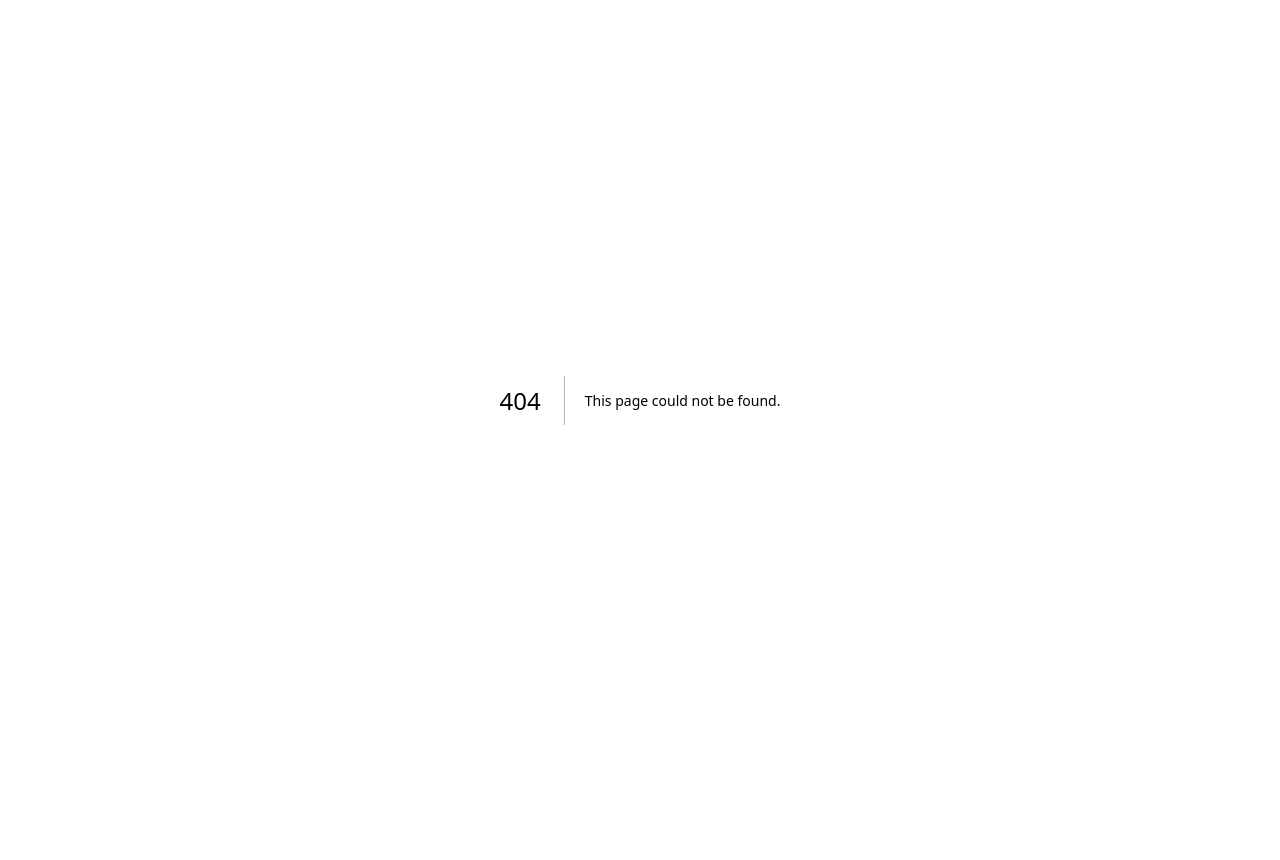
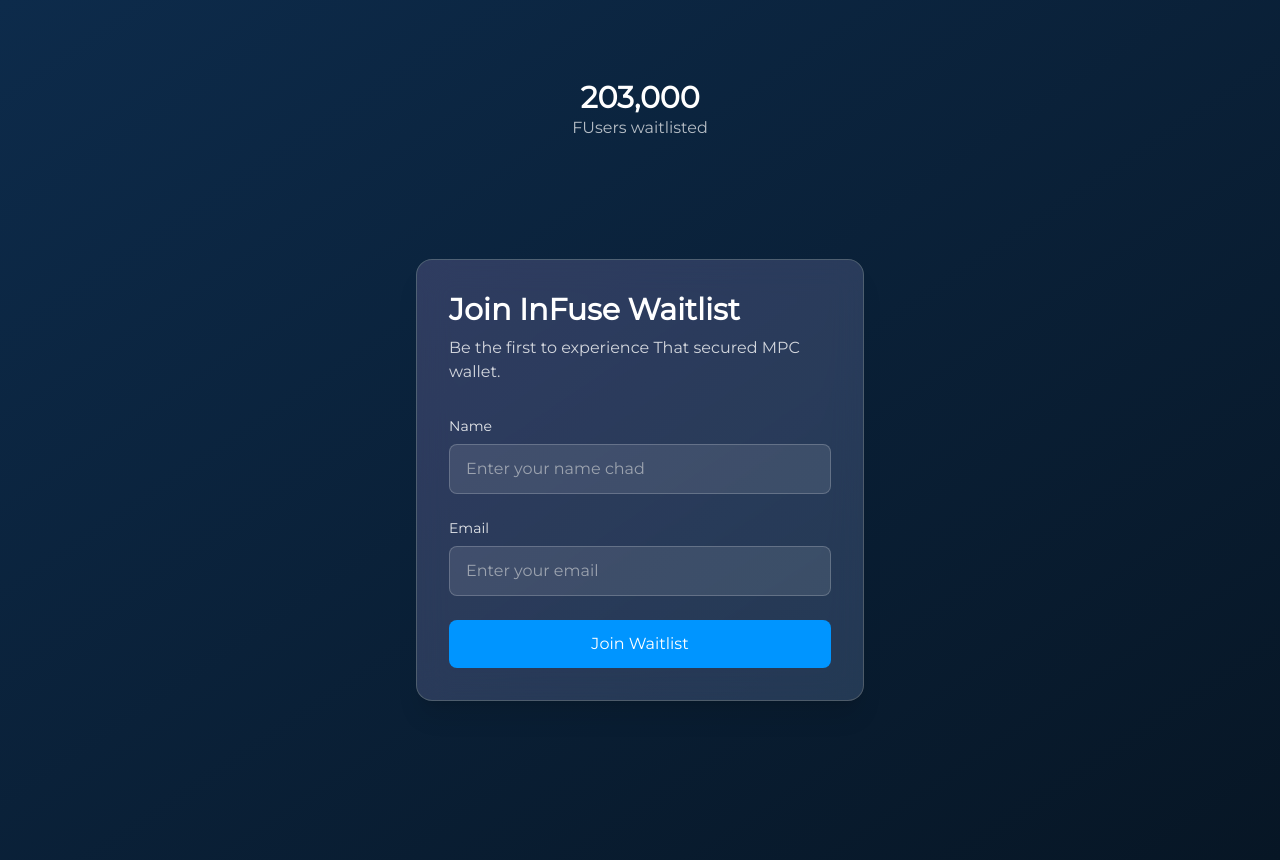
Before and after one commit to ahmadou5/fuser, a Next.js app: page /waitlist in a window 1280 px wide. Before the commit this address had no page. Before the commit the page ends 800 px from the top, so only its background shows below. Built offline with nearby package versions, Linux system fonts and the light colour scheme.

Commit message:
uploaded the imw2

```diff
--- a/package.json
+++ b/package.json
@@ -10,6 +10,7 @@
   },
   "dependencies": {
     "@radix-ui/react-slot": "^1.1.2",
+    "@react-spring/web": "^9.7.5",
     "class-variance-authority": "^0.7.1",
     "clsx": "^2.1.1",
     "lucide-react": "^0.475.0",
--- /dev/null
+++ b/src/app/waitlist/Form.tsx
@@ -0,0 +1,169 @@
+"use client";
+import React, { useState, FormEvent, ChangeEvent } from "react";
+import { CheckCircle2, Loader2 } from "lucide-react";
+import { Button } from "@/components/ui/button";
+import { useRouter } from "next/navigation";
+interface FormData {
+  name: string;
+  email: string;
+}
+
+type FormStatus = "idle" | "loading" | "success";
+
+interface WaitlistFormProps {
+  onSubmit?: (data: FormData) => Promise<void>;
+  className?: string;
+}
+
+const WaitlistForm: React.FC<WaitlistFormProps> = ({
+  onSubmit,
+  className = "",
+}) => {
+  const [formData, setFormData] = useState<FormData>({
+    name: "",
+    email: "",
+  });
+  const [status, setStatus] = useState<FormStatus>("idle");
+  const [error, setError] = useState<string>("");
+  const router = useRouter();
+  const handleSubmit = async (e: FormEvent<HTMLFormElement>) => {
+    e.preventDefault();
+    setStatus("loading");
+    setError("");
+
+    try {
+      if (onSubmit) {
+        await onSubmit(formData);
+      } else {
+        // Simulate API call if no onSubmit provided
+        await new Promise((resolve) => setTimeout(resolve, 1500));
+      }
+      setStatus("success");
+    } catch (err) {
+      setError(
+        err instanceof Error
+          ? err.message
+          : "Something went wrong. Please try again."
+      );
+      setStatus("idle");
+    }
+  };
+
+  const handleChange = (e: ChangeEvent<HTMLInputElement>) => {
+    const { name, value } = e.target;
+    setFormData((prev) => ({
+      ...prev,
+      [name]: value,
+    }));
+  };
+
+  if (status === "success") {
+    return (
+      <div className="min-h-[700px] flex items-center justify-center p-6">
+        <div className="relative w-full max-w-md p-8 rounded-2xl overflow-hidden backdrop-blur-lg bg-white/10 border border-white/20 shadow-xl animate-fade-in">
+          <div className="absolute inset-0 bg-gradient-to-br from-green-500/30 to-blue-500/30 opacity-30" />
+          <div className="relative flex flex-col items-center text-center space-y-4">
+            <CheckCircle2 className="w-16 h-16 text-green-500 animate-bounce" />
+            <h2 className="text-2xl font-bold text-white">
+              Thank you for joining!
+            </h2>
+            <p className="text-gray-200">
+              We&apos;ll notify you when we launch. Stay tuned!
+            </p>
+          </div>
+          <div className="w-[90%] ml-auto mr-auto mt-6 items-center justify-center flex">
+            <Button
+              //variant="secondary"
+              className="bg-[#0095FF] ml-auto mr-auto w-[60%] text-white hover:bg-[#0095FF]/90"
+              onClick={() => router.back()}
+            >
+              Back Home
+            </Button>
+          </div>
+        </div>
+      </div>
+    );
+  }
+
+  return (
+    <div
+      className={`min-h-[600px] flex items-center justify-center p-6 ${className}`}
+    >
+      <div className="relative w-full max-w-md p-8 rounded-2xl overflow-hidden backdrop-blur-lg bg-white/10 border border-white/20 shadow-xl">
+        <div className="absolute inset-0 bg-gradient-to-br from-purple-500/30 to-blue-500/30 opacity-30" />
+
+        <div className="relative">
+          <h2 className="text-3xl font-bold text-white mb-2 animate-fade-in">
+            Join InFuse Waitlist
+          </h2>
+          <p className="text-gray-200 mb-8 animate-fade-in opacity-90">
+            Be the first to experience That secured MPC wallet.
+          </p>
+
+          <form onSubmit={handleSubmit} className="space-y-6">
+            <div className="space-y-2 animate-slide-up">
+              <label
+                htmlFor="name"
+                className="block text-sm font-medium text-gray-200"
+              >
+                Name
+              </label>
+              <input
+                type="text"
+                id="name"
+                name="name"
+                required
+                value={formData.name}
+                onChange={handleChange}
+                className="w-full px-4 py-3 rounded-lg bg-white/10 border border-white/20 text-white placeholder-gray-400 focus:outline-none focus:ring-2 focus:ring-blue-500 transition-all"
+                placeholder="Enter your name chad"
+              />
+            </div>
+
+            <div className="space-y-2 animate-slide-up">
+              <label
+                htmlFor="email"
+                className="block text-sm font-medium text-gray-200"
+              >
+                Email
+              </label>
+              <input
+                type="email"
+                id="email"
+                name="email"
+                required
+                value={formData.email}
+                onChange={handleChange}
+                className="w-full px-4 py-3 rounded-lg bg-white/10 border border-white/20 text-white placeholder-gray-400 focus:outline-none focus:ring-2 focus:ring-blue-500 transition-all"
+                placeholder="Enter your email"
+              />
+            </div>
+
+            {error && (
+              <p className="text-red-400 text-sm animate-shake">{error}</p>
+            )}
+
+            <button
+              type="submit"
+              disabled={status === "loading"}
+              className="w-full py-3 px-6 rounded-lg bg-[#0095FF] hover:bg-[#0095FF]/90 text-white font-medium hover:opacity-90 focus:outline-none focus:ring-2 focus:ring-blue-500 transform transition-all hover:scale-[1.02] disabled:opacity-70 animate-slide-up flex items-center justify-center space-x-2"
+            >
+              {status === "loading" ? (
+                <>
+                  <Loader2 className="w-5 h-5 animate-spin" />
+                  <span>Joining...</span>
+                </>
+              ) : (
+                <>
+                  <span>Join Waitlist</span>
+                </>
+              )}
+            </button>
+          </form>
+        </div>
+      </div>
+    </div>
+  );
+};
+
+export default WaitlistForm;
--- /dev/null
+++ b/src/app/waitlist/page.tsx
@@ -0,0 +1,19 @@
+"use client";
+import WaitlistForm from "./Form";
+
+export default function Home() {
+  return (
+    <div className="min-h-screen bg-gradient-to-br py-20 from-[#0D2B4B] to-[#071625]">
+      <div className="flex-col text-center ">
+        <p className="font-bold text-white text-3xl">
+          {(203000).toLocaleString()}
+        </p>
+        <p className=" text-white/70 font-medium">FUsers waitlisted</p>
+      </div>
+
+      <div className="flex mt-10 items-center justify-center">
+        <WaitlistForm />
+      </div>
+    </div>
+  );
+}
--- a/src/components/core/home/Hero.tsx
+++ b/src/components/core/home/Hero.tsx
@@ -1,8 +1,11 @@
+"use client";
 import HeroBg from "@/assets/hero-bg.svg";
+import { useRouter } from "next/navigation";
 import { Button } from "@/components/ui/button";
 import Image from "next/image";
 
 export default function Hero() {
+  const router = useRouter();
   return (
     <div className="mx-auto max-w-7xl px-4 py-12 md:px-6 lg:py-24 min-h-[calc(100vh-4rem)] grid items-center gap-12 lg:grid-cols-2">
       <div className="space-y-8">
@@ -18,6 +21,7 @@
           <Button
             size="lg"
             className="bg-[#0095FF] font-regular text-white hover:bg-[#0095FF]/90"
+            onClick={() => router.push("/waitlist")}
           >
             Join The Waitlist
           </Button>
```
Also changed, not shown: 1 other file (tests, documents, lock files or other folders).
